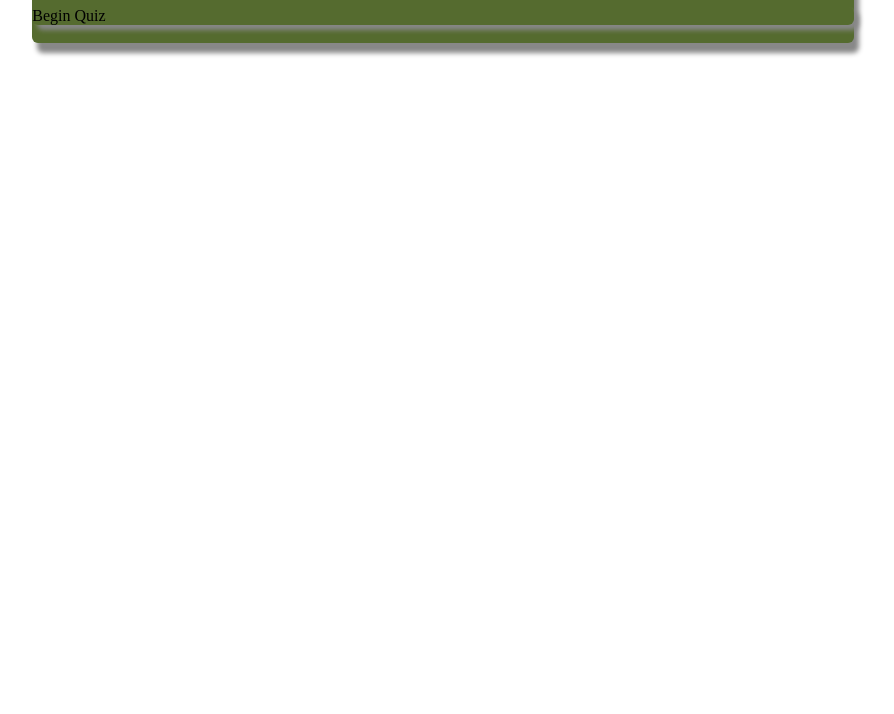
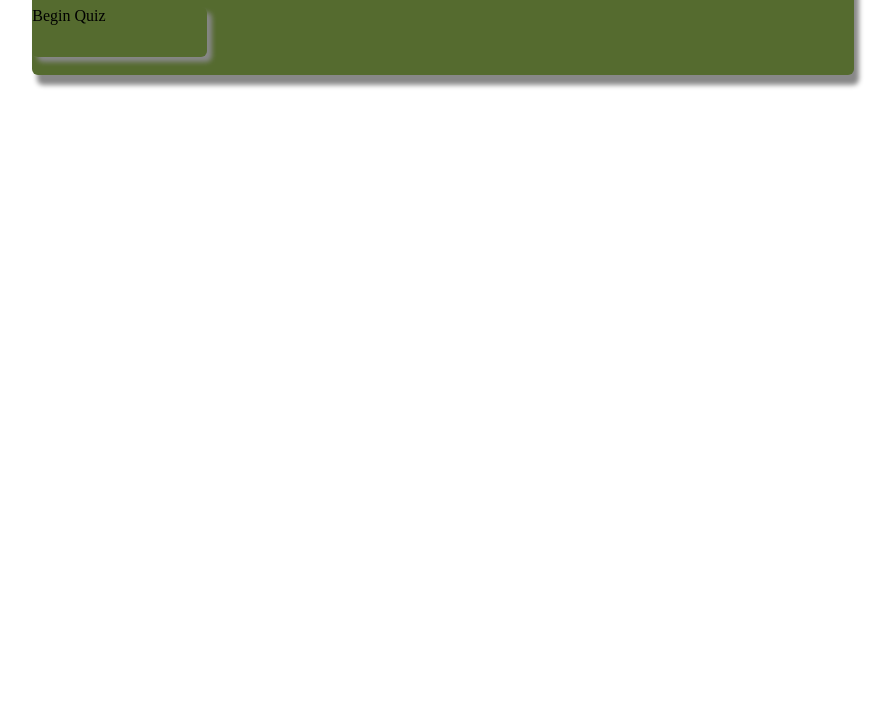
Before and after one commit to MaraJ1996/maras-third-IP, a plain HTML site: page index.html in a window 1280 px wide. Shown: the part 86-800 px from the top of the page, without its empty margins (197-1091 px from the left). Drawn offline with nearby package versions, Linux system fonts and the light colour scheme.

Commit message:
sets next button with width of 175px and height of 50px

```diff
--- a/css/style.css
+++ b/css/style.css
@@ -36,6 +36,9 @@ p {
 .nextButton {
  box-shadow: 5px 5px 5px #888;
  border-radius: 6px;
+ width: 175px;
+ height: 50px;
+
 }
 .question {}
 .quizMessage {}
```
